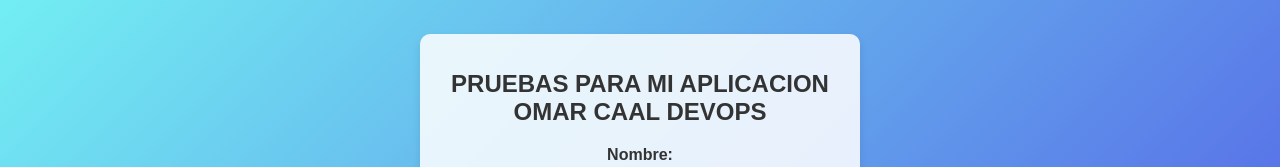
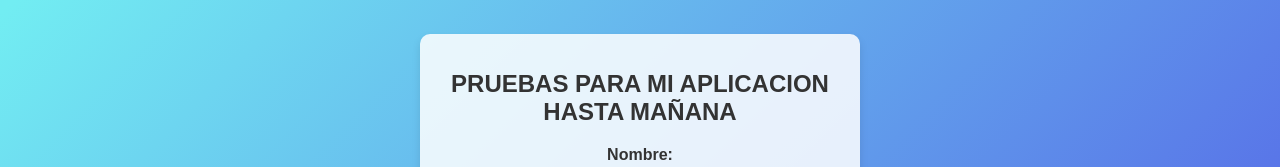
Before and after one commit to kenser11547/mi-aplicacion, a website: page public/index.html in a window 1280 px wide. Shown: the part 194-361 px from the top of the page. Drawn offline with Linux system fonts and the light colour scheme.

Commit message:
BUENOS DIAS

```diff
--- a/public/index.html
+++ b/public/index.html
@@ -8,7 +8,7 @@
 </head>
 <body>
     <div class="container">
-        <h1>PRUEBAS PARA MI APLICACION OMAR CAAL DEVOPS</h1>
+        <h1>PRUEBAS PARA MI APLICACION HASTA MAÑANA</h1>
         <form action="/submit" method="post">
             <label for="name">Nombre:</label>
             <input type="text" id="name" name="name" required>
```
